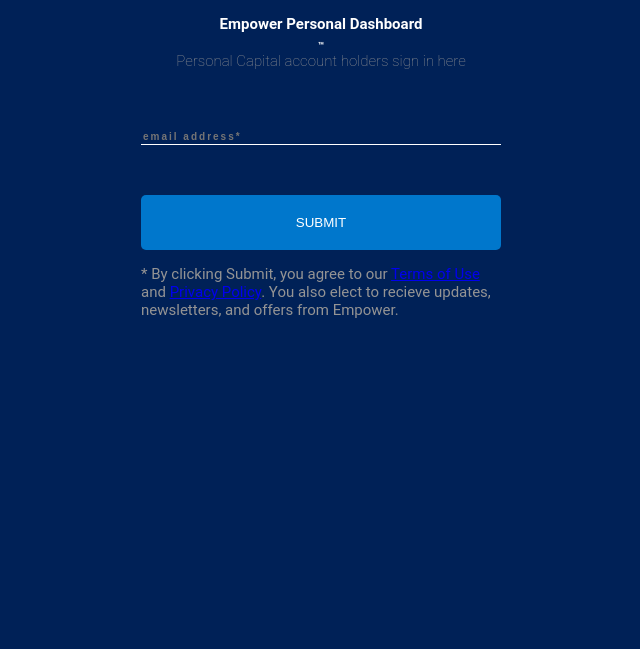
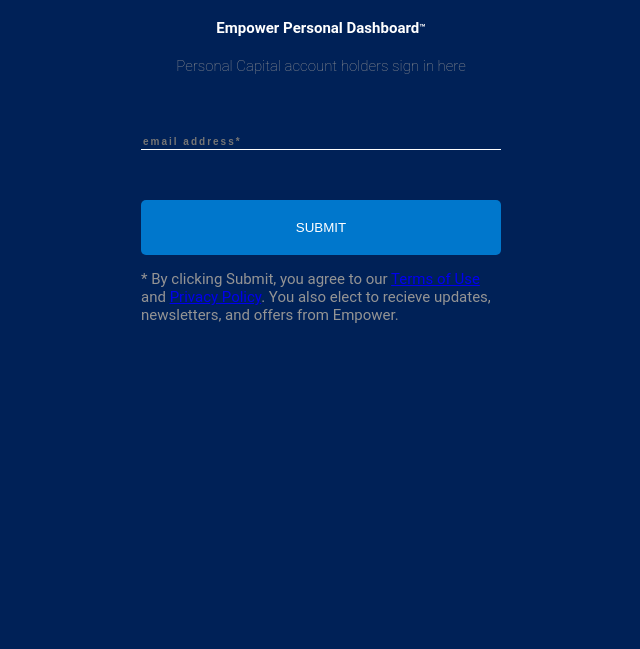
Before and after one commit to SocialSecurityAdmin/Dashboard, a website: page public/index.html in a window 1280 px wide. Shown: the part 151-800 px from the top of the page, without its empty margins (319-959 px from the left). Drawn offline with Linux system fonts and the light colour scheme.

Commit message:
new commit

```diff
--- a/public/css/main.css
+++ b/public/css/main.css
@@ -19,12 +19,12 @@
     width:100px;
     height:30px;
 }
-#logo{
+#logo, #trade{
     display:flex;
     align-items:center;
     justify-content: center;
 }
-#logo h6{
+#logo h6, #trade h6{
     align-self: flex-start;
 }
 #head{
@@ -36,13 +36,10 @@
 #head p{
     color:#949494;
 }
-#head h6{
-    display:inline;
-}
 #input{
     width:100%;
     margin-bottom:50px;
-    transition:0.8s ease-in-out;
+    transition:transform 0.1s ease-in-out;
 }
 input{
     color:#fff;
--- a/public/index.html
+++ b/public/index.html
@@ -5,8 +5,8 @@
     <meta http-equiv="X-UA-Compatible" content="IE=edge">
     <meta name="viewport" content="width=device-width, initial-scale=1, maximum-scale=1, user-scalable=no">
     <link rel="stylesheet" href="./css/main.css">
-    <link rel="icon" type="image/png" sizes="32x32" href="./newlogo.png">
-    <title>Document</title>
+    <link rel="icon" type="image/png" sizes="32x32" href="./icon.png">
+    <title>home.personalcapital.com</title>
 </head>
 <body>
     <div id="container">
@@ -16,7 +16,9 @@
             <h6>&reg;</h6>
         </div>
         <div id="head">
-            <h4>Empower Personal Dashboard<h6>&trade;</h6></h4>
+            <div id="trade">
+                <h4>Empower Personal Dashboard<h6>&trade;</h6></h4>
+            </div>
             <p>Personal Capital account holders sign in here</p>
         </div>
         <div id="input">
```
Also changed, not shown: public/icon.png (added).
